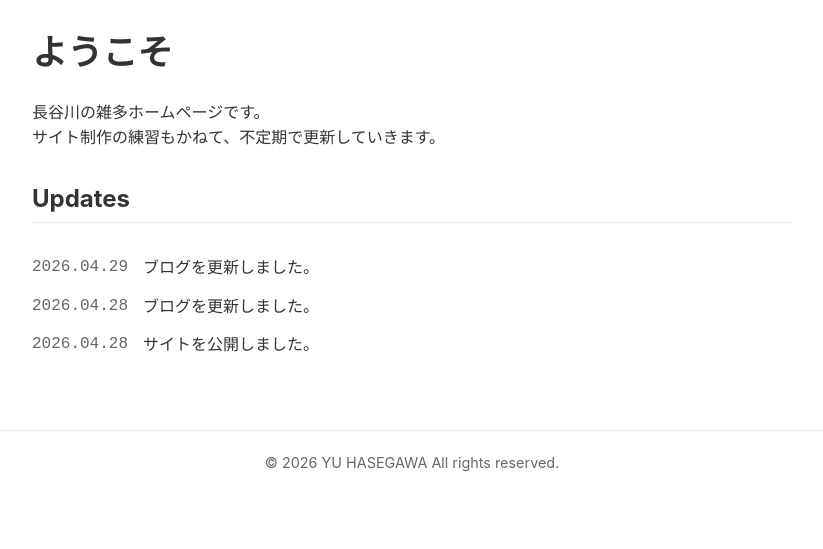
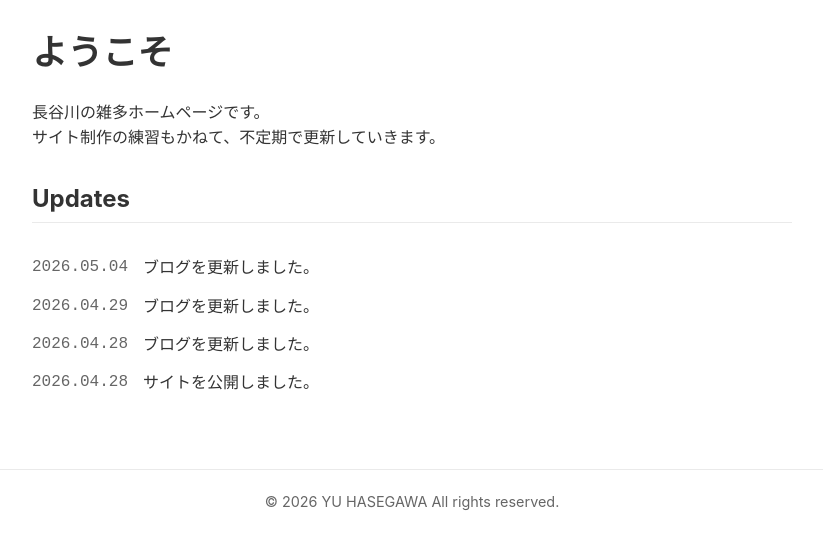
Before and after one commit to woody-510/homepage, a Jekyll site: the page built from index.html, in a window 1280 px wide and 1059 px high. Shown: the part 502-1051 px from the top of the window, without its empty margins (228-1051 px from the left). Built offline with Jekyll 4.4.1, drawn with Linux system fonts in a browser that asks for light colours.

Commit message:
Update index.html

```diff
--- a/index.html
+++ b/index.html
@@ -41,6 +41,10 @@
 <!-- 【更新履歴を編集：新しいお知らせがある場合は、<li>タグを追加・修正してください】 -->
 <ul class="update-history">
     <li>
+        <span class="date">2026.05.04</span>
+        <span class="text">ブログを更新しました。</span>
+    </li>
+    <li>
         <span class="date">2026.04.29</span>
         <span class="text">ブログを更新しました。</span>
     </li>
```
